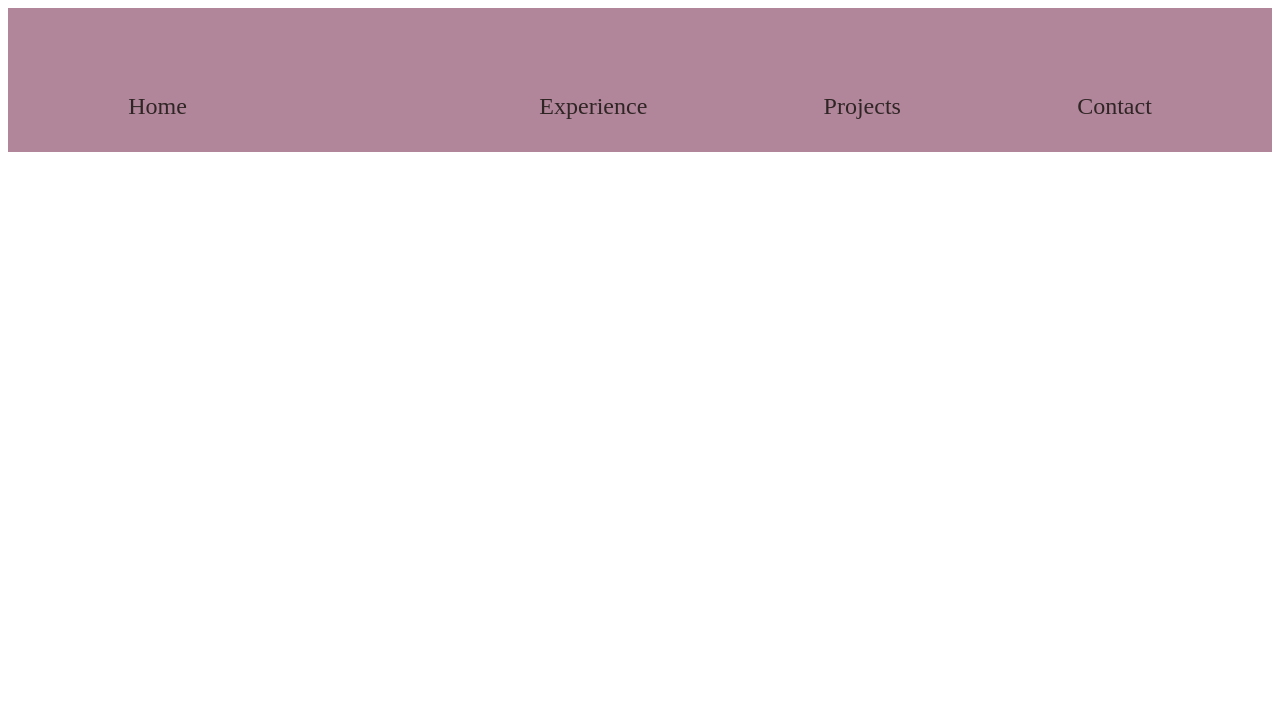
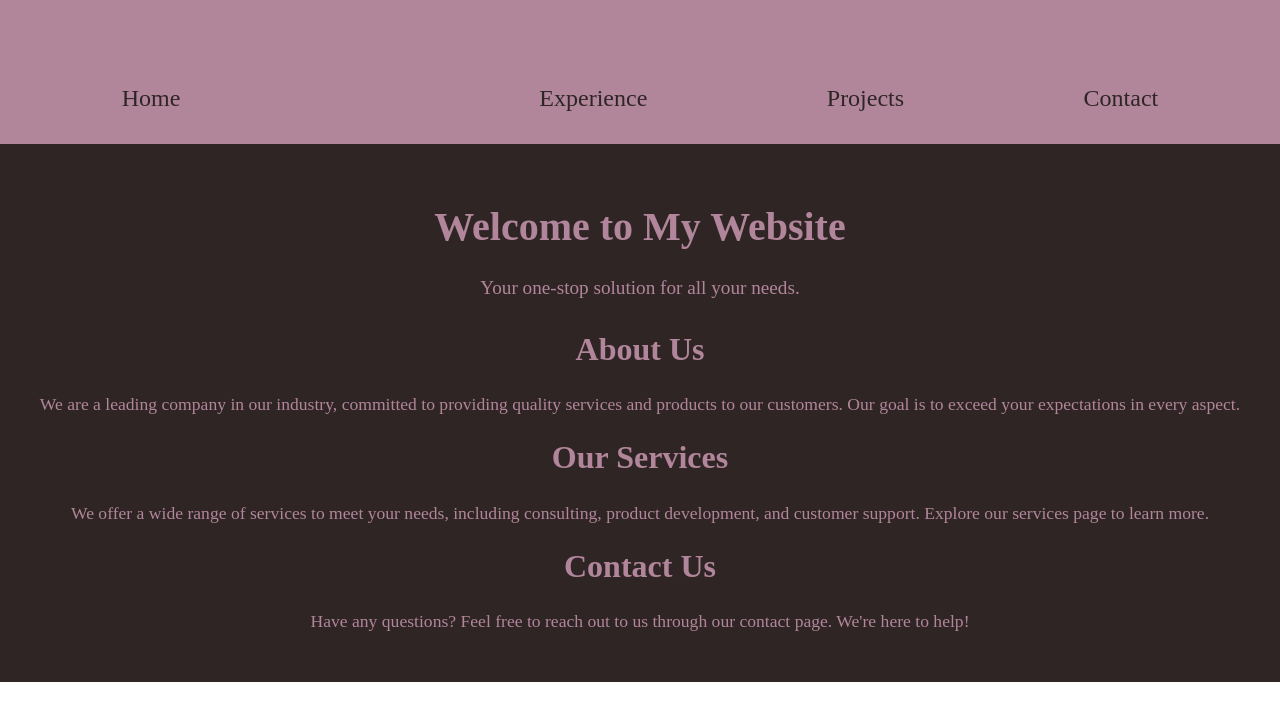
Before and after one commit to ethanmathw/personal-website, a React (Vite) app in the folder portfolio/: page / in a window 1280 px wide. Shown: the top 720 px of the page. Built offline with nearby package versions, Linux system fonts and the light colour scheme.

Commit message:
Starting home page

```diff
--- a/portfolio/src/App.jsx
+++ b/portfolio/src/App.jsx
@@ -1,6 +1,10 @@
 import './App.css'
 import { BrowserRouter as Router, Route, Routes } from 'react-router-dom';
 import NavBar from './components/NavBar/NavBar'
+
+import Home from './pages/Home/Home';
+import Experience from './pages/Experience/Experience';
+import Contact from './pages/Contact/Contact';
 
 function App() {
 
@@ -11,11 +15,11 @@ function App() {
         <NavBar />
 
         {/* Define the routes for your different pages */}
-        {/* <Routes>
+        <Routes>
           <Route path="/" element={<Home />} />
-          <Route path="/about" element={<About />} />
+          <Route path="/about" element={<Experience />} />
           <Route path="/contact" element={<Contact />} />
-        </Routes> */}
+        </Routes>
       </div>
     </Router>
   )
--- a/portfolio/src/index.css
+++ b/portfolio/src/index.css
@@ -0,0 +1,6 @@
+html, body {
+    width: 100%;
+    height: 100%;
+    margin: 0;
+    padding: 0;
+  }
--- a/portfolio/src/pages/Contact/Contact.jsx
+++ b/portfolio/src/pages/Contact/Contact.jsx
@@ -0,0 +1,22 @@
+import React from 'react';
+import styles from './Contact.module.css';
+
+function Contact() {
+  return (
+    <div className={styles.contactContainer}>
+      <h1>Contact Us</h1>
+      <p>Feel free to reach out to us with any questions or concerns!</p>
+      <form>
+        <label>Name:</label>
+        <input type="text" name="name" />
+        <label>Email:</label>
+        <input type="email" name="email" />
+        <label>Message:</label>
+        <textarea name="message"></textarea>
+        <button type="submit">Send</button>
+      </form>
+    </div>
+  );
+}
+
+export default Contact;  // This line ensures the component is exported as default
--- a/portfolio/src/pages/Experience/Experience.jsx
+++ b/portfolio/src/pages/Experience/Experience.jsx
@@ -0,0 +1,37 @@
+import React from 'react';
+import styles from './Experience.module.css';
+
+function Experience() {
+  return (
+    <div className={styles.experienceContainer}>
+      <h1>My Experience</h1>
+      <p>Here is an overview of my professional experience:</p>
+
+      <div className={styles.job}>
+        <h2>Software Engineer at TechCorp</h2>
+        <p>January 2020 - Present</p>
+        <p>
+          At TechCorp, I work on developing scalable web applications using React and Node.js. My role involves both frontend and backend development, with a focus on delivering high-quality user experiences.
+        </p>
+      </div>
+
+      <div className={styles.job}>
+        <h2>Frontend Developer at WebDesigns Inc.</h2>
+        <p>June 2017 - December 2019</p>
+        <p>
+          I specialized in building responsive and accessible websites using HTML, CSS, and JavaScript. I collaborated closely with designers to create intuitive and engaging user interfaces.
+        </p>
+      </div>
+
+      <div className={styles.job}>
+        <h2>Intern at Startup Innovations</h2>
+        <p>May 2016 - August 2016</p>
+        <p>
+          As an intern, I gained hands-on experience in web development and software engineering. I contributed to several projects, learning best practices in coding and team collaboration.
+        </p>
+      </div>
+    </div>
+  );
+}
+
+export default Experience;
--- a/portfolio/src/pages/Home/Home.jsx
+++ b/portfolio/src/pages/Home/Home.jsx
@@ -0,0 +1,32 @@
+import React from 'react';
+import styles from './Home.module.css';
+
+function Home() {
+  return (
+    <div className={styles.homeContainer}>
+      <header className={styles.header}>
+        <h1>Welcome to My Website</h1>
+        <p>Your one-stop solution for all your needs.</p>
+      </header>
+
+      <section className={styles.content}>
+        <h2>About Us</h2>
+        <p>
+          We are a leading company in our industry, committed to providing quality services and products to our customers. Our goal is to exceed your expectations in every aspect.
+        </p>
+
+        <h2>Our Services</h2>
+        <p>
+          We offer a wide range of services to meet your needs, including consulting, product development, and customer support. Explore our services page to learn more.
+        </p>
+
+        <h2>Contact Us</h2>
+        <p>
+          Have any questions? Feel free to reach out to us through our contact page. We're here to help!
+        </p>
+      </section>
+    </div>
+  );
+}
+
+export default Home;
--- a/portfolio/src/pages/Home/Home.module.css
+++ b/portfolio/src/pages/Home/Home.module.css
@@ -0,0 +1,31 @@
+.homeContainer {
+    padding: 2rem;
+    text-align: center;
+    background-color: var(--brown-color); /* Set the background color */
+  }
+
+  .header {
+    margin-bottom: 2rem;
+  }
+
+  .header h1 {
+    font-size: 2.5rem;
+    color: var(--pink-color);
+  }
+
+  .header p {
+    font-size: 1.2rem;
+    color: var(--pink-color);
+  }
+
+  .content h2 {
+    font-size: 2rem;
+    color: var(--pink-color);
+    margin-top: 1.5rem;
+  }
+
+  .content p {
+    font-size: 1.1rem;
+    color: var(--pink-color);
+    margin-top: 0.5rem;
+  }
```
Also changed, not shown: portfolio/src/pages/hi.js (deleted).
